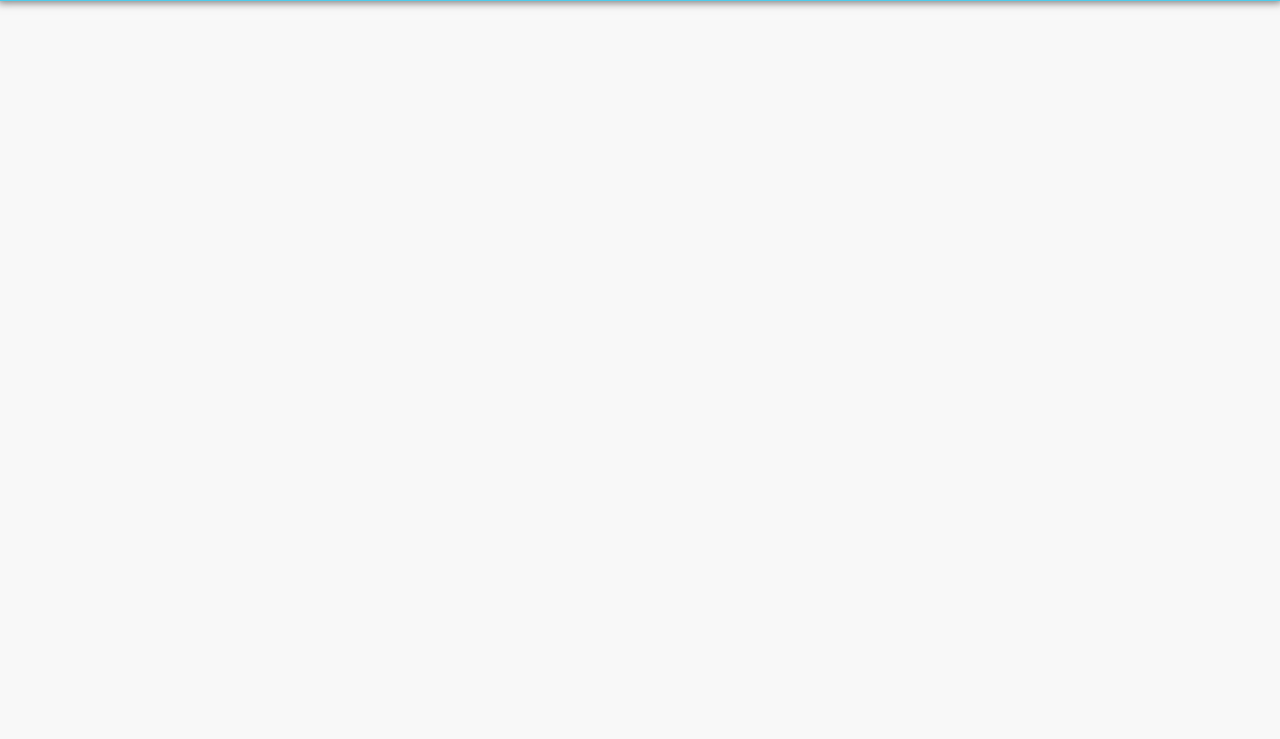
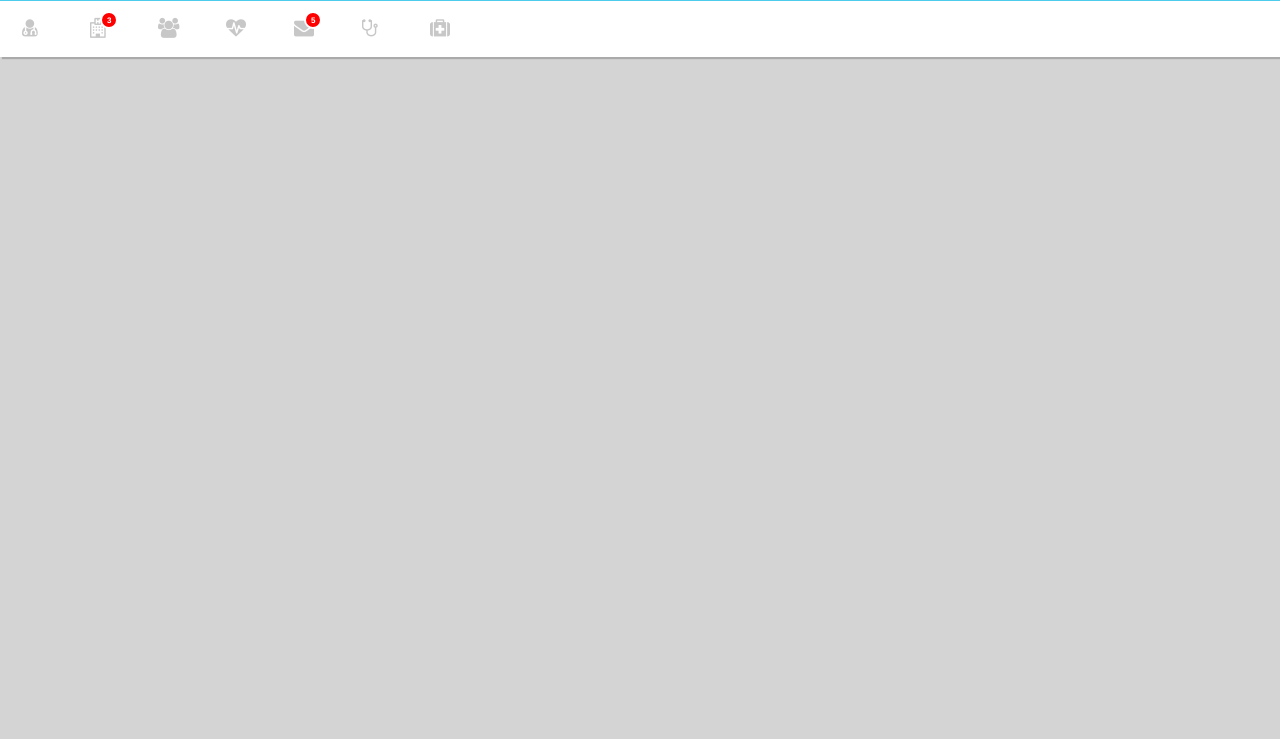
Before and after one commit to TauSand/EOJ, a plain HTML site: page index.html in a window 1280 px wide. Shown: the part 61-800 px from the top of the page. Drawn offline with Linux system fonts and the light colour scheme.

Commit message:
notificationbar component

```diff
--- a/index.html
+++ b/index.html
@@ -17,6 +17,7 @@
 <body ng-controller="controller">
 {{name}}
 <header></header>
+<notificationbar></notificationbar>
 <h3>Hello</h3>
 </body>
 
--- a/js/directives.js
+++ b/js/directives.js
@@ -1,20 +1,20 @@
 var directives = angular.module('directives', []);
 
-directives.directive('header', function() {
+directives.directive('header', function () {
     return {
         scope: {},
         restrict: 'E',
         templateUrl: 'templates/header.html',
-        link: function(scope, elem, attrs) {
+        link: function (scope, elem, attrs) {
             scope.open = "hello";
-            scope.openClick = function() {
+            scope.openClick = function () {
                 scope.open = !scope.open
             }
         }
     }
 });
 
-directives.directive('sidebar', function() {
+directives.directive('sidebar', function () {
     return {
         scope: {
             open: '@'
@@ -23,3 +23,23 @@ directives.directive('sidebar', function() {
         templateUrl: 'templates/sidebar.html'
     }
 });
+
+directives.directive('notificationbar', function () {
+    return {
+        scope: {},
+        restrict: 'E',
+        templateUrl: 'templates/notificationbar.html'
+    }
+});
+
+
+directives.directive('barbutton', function () {
+    return {
+        scope: {
+            icon: '@',
+            notifications: '@'
+        },
+        restrict: 'E',
+        templateUrl: 'templates/barbutton.html'
+    }
+});
--- a/style.less
+++ b/style.less
@@ -1,7 +1,7 @@
 @HeaderColor: #02aeff;
 @HeaderText: white;
 @HeaderBottomBorder: #4dccec;
-@background: #f8f8f8;
+@background: rgba(151, 151, 151, 0.41);
 
 body, html {
   background-color: @background;
@@ -67,3 +67,56 @@ body, html {
     }
   }
 }
+
+
+.notificationbar {
+  display: block;
+  position: absolute;
+  height: 56px;
+  top: 62px;
+  left: 0;
+  right: 0;
+  background-color: white;
+  box-shadow: 2px 2px 1px rgba(0,0,0,0.2);
+}
+
+
+.barbutton {
+  position: relative;
+  display: inline-block;
+  height: 56px;
+  width: 68px;
+  background-color: white;
+  float: left;
+
+  i {
+    height: 56px;
+    width: 68px;
+    font-size: 20px;
+    color: rgba(151, 151, 151, 0.54);
+    padding-left: 22px;
+    padding-top: 17px;
+  }
+
+  .notification-container {
+    position: absolute;
+    right: 18px;
+    top: 10px;
+    width: 18px;
+    height: 18px;
+    background-color: red;
+    color: white;
+    padding-left: 5px;
+    padding-top: 2px;
+    font-size: 8px;
+    font-weight: bold;
+    border-radius: 50%;
+    border: solid 2px;
+    border-color: white;
+  }
+
+
+
+
+
+}
--- /dev/null
+++ b/templates/barbutton.html
@@ -0,0 +1,8 @@
+<div class="barbutton">
+    <i class="{{icon}}"></i>
+    <div ng-if="notifications > 0" class="notification-container">
+        {{notifications}}
+    </div>
+
+
+</div>
--- /dev/null
+++ b/templates/notificationbar.html
@@ -0,0 +1,9 @@
+<div class="notificationbar">
+    <barbutton icon="fa fa-user-md"></barbutton>
+    <barbutton icon="fa fa fa-hospital-o" notifications="3"></barbutton>
+    <barbutton icon="fa fa-users"></barbutton>
+    <barbutton icon="fa fa-heartbeat"></barbutton>
+    <barbutton icon="fa fa-envelope" notifications="5"></barbutton>
+    <barbutton icon="fa fa-stethoscope"></barbutton>
+    <barbutton icon="fa fa-medkit"></barbutton>
+</div>
```
